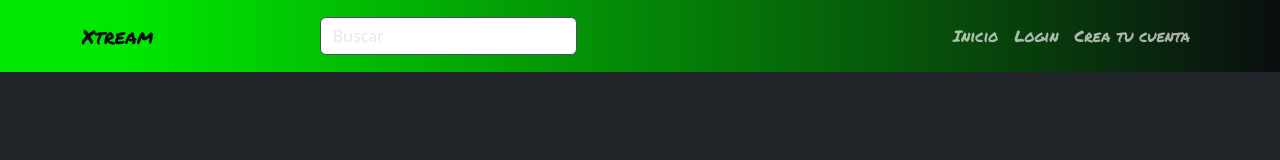
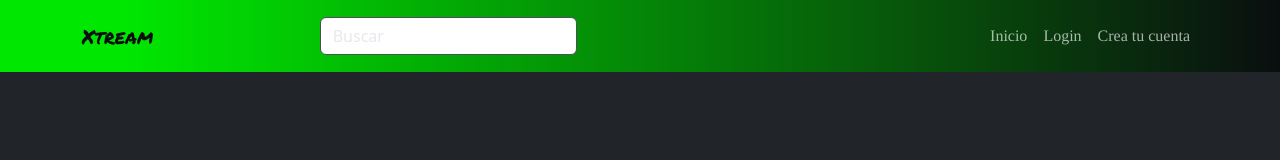
Before and after one commit to emiarias/Xtream, a React (Vite) app: page / in a window 1280 px wide. Shown: the top 160 px of the page. Built offline with nearby package versions, Linux system fonts and the light colour scheme.

Commit message:
modificamos fuente de los link en el navbar

```diff
--- a/src/components/shared/Menu.jsx
+++ b/src/components/shared/Menu.jsx
@@ -25,9 +25,9 @@ const Menu = () => {
           <Navbar.Toggle aria-controls="basic-navbar-nav" className="boton-hamburguesa" />
           <Navbar.Collapse id="basic-navbar-nav">
             <Nav className="me-auto d-flex justify-content-end w-100 nav-link">
-              <Nav.Link href="#home" className="fuenteLogo">Inicio</Nav.Link>
-              <Nav.Link href="#link" className="fuenteLogo">Login</Nav.Link>
-              <Nav.Link href="#" className="fuenteLogo">Crea tu cuenta</Nav.Link>
+              <Nav.Link href="#home" className="tinos">Inicio</Nav.Link>
+              <Nav.Link href="#link" className="tinos">Login</Nav.Link>
+              <Nav.Link href="#" className="tinos">Crea tu cuenta</Nav.Link>
             </Nav>
           </Navbar.Collapse>
         </Container>
```
